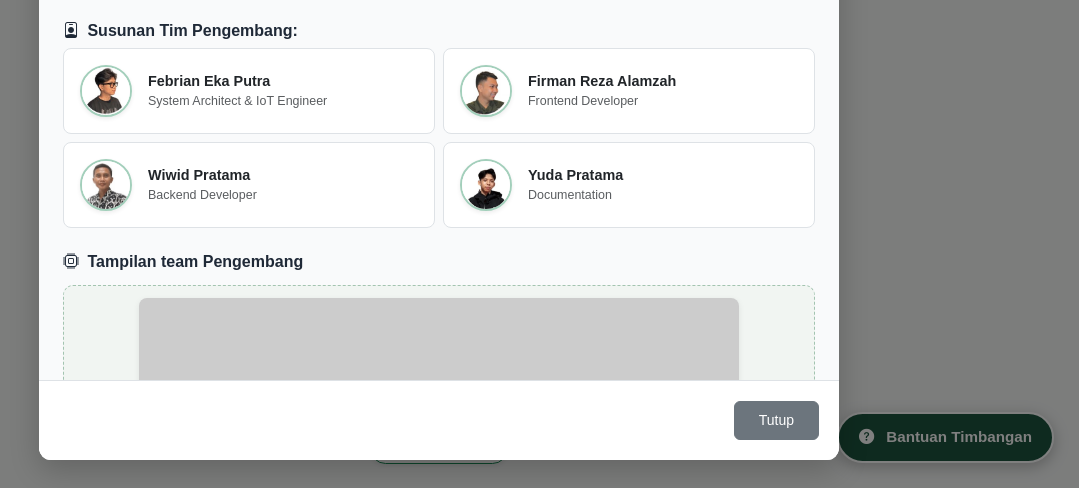
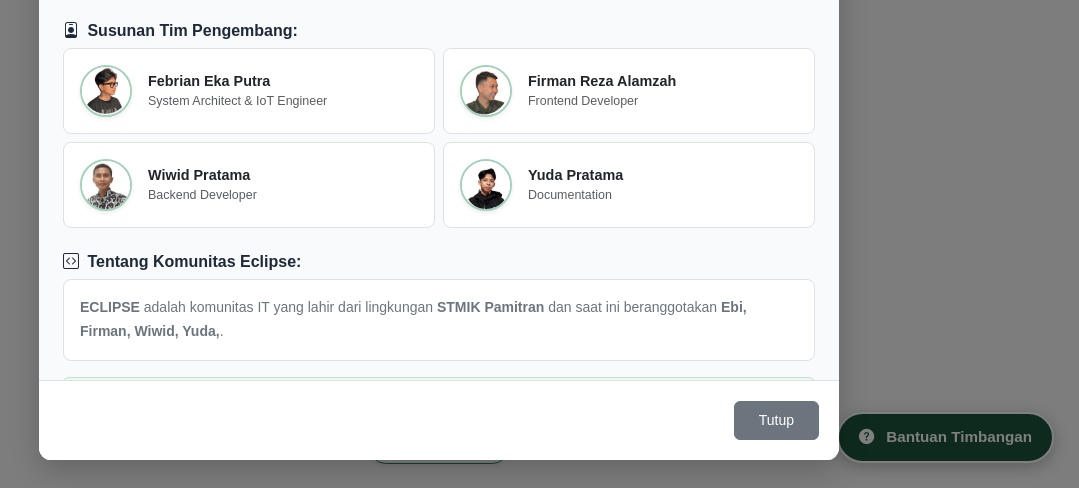
Before and after one commit to firmanreza789/KINASIH, a plain HTML site: page website/frontend/index.html in a window 1280 px wide. Both pictures are taken after a click on the button "Eclipse Team". Shown: the part 1131-1619 px from the top of the page, without its empty margins (201-1280 px from the left). Drawn offline with nearby package versions, Linux system fonts and the light colour scheme; placeholder pictures from the web are drawn by us.

Commit message:
update deskripsi

```diff
--- a/website/frontend/index.html
+++ b/website/frontend/index.html
@@ -1015,16 +1015,14 @@
 
                     </div>
 
-                    <!-- foto layar tentang di timbangan -->
-                    <h6 class="fw-bold mb-2 text-kinasih">
-                        <i class="bi bi-cpu me-1"></i> Tampilan team Pengembang
-                    </h6>
-                    <div class="panduan-img-box mb-3">
-                        <img src="assets/menu5-ten"
-                             class="img-fallback"
-                             data-fallback="https://placehold.co/600x240/1D553E/white?text=Foto+Menu+Tentang+Timbangan"
-                             alt="Menu Tentang di Timbangan">
-                        <small>Tampilan Tentang pengembang SmartScale Kinasih</small>
+                    <!-- deskripsi komunitas eclipse -->
+                        <h6 class="fw-bold mb-2 text-kinasih">
+                        <i class="bi bi-code-square me-1"></i> Tentang Komunitas Eclipse:
+                        </h6>
+                        <div class="p-3 bg-white rounded-3 border mb-3">
+                        <p class="mb-0 text-secondary small" style="line-height: 1.7;">
+                    <strong class="text-kinasih">ECLIPSE</strong> adalah komunitas IT yang lahir dari lingkungan <strong>STMIK Pamitran</strong> dan saat ini beranggotakan <strong>Ebi, Firman, Wiwid, Yuda,</strong>.
+                    </p>
                     </div>
 
                     <!-- spesifikasi & informasi sistem -->
```
